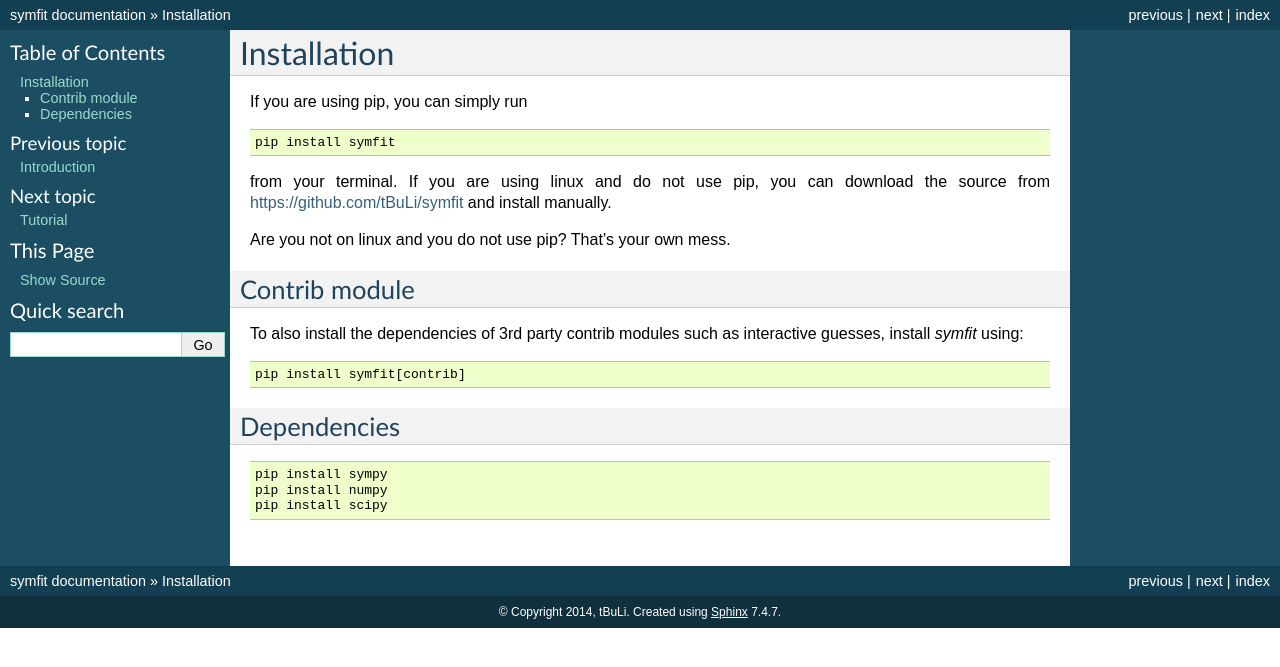
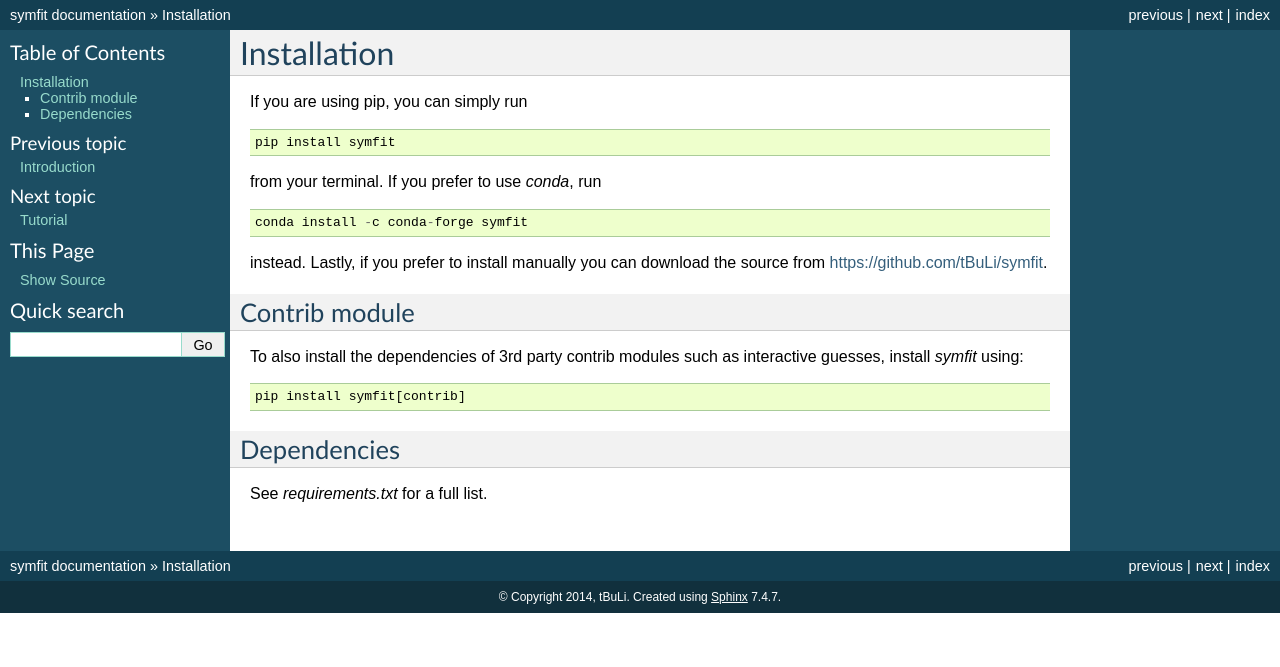
Before and after one commit to tBuLi/symfit, a Sphinx documentation site: the page built from docs/installation.rst, in a window 1280 px wide. Shown: the top 667 px of the page. Built offline with Sphinx 7.4.7, drawn with Linux system fonts in a browser that asks for light colours; the version number could not be read and is left out.

Commit message:
Updated the install section of docs
to include conda instructions.

```diff
--- a/docs/installation.rst
+++ b/docs/installation.rst
@@ -4,10 +4,12 @@ If you are using pip, you can simply run ::
 
   pip install symfit
 
-from your terminal. If you are using linux and do not use pip, you can download
-the source from https://github.com/tBuLi/symfit and install manually.
+from your terminal. If you prefer to use `conda`, run ::
 
-Are you not on linux and you do not use pip? That's your own mess.
+  conda install -c conda-forge symfit
+
+instead. Lastly, if you prefer to install manually you can download
+the source from https://github.com/tBuLi/symfit.
 
 Contrib module
 --------------
@@ -18,8 +20,4 @@ interactive guesses, install `symfit` using::
 
 Dependencies
 ------------
-::
-
-  pip install sympy
-  pip install numpy
-  pip install scipy
+See `requirements.txt` for a full list.
```
